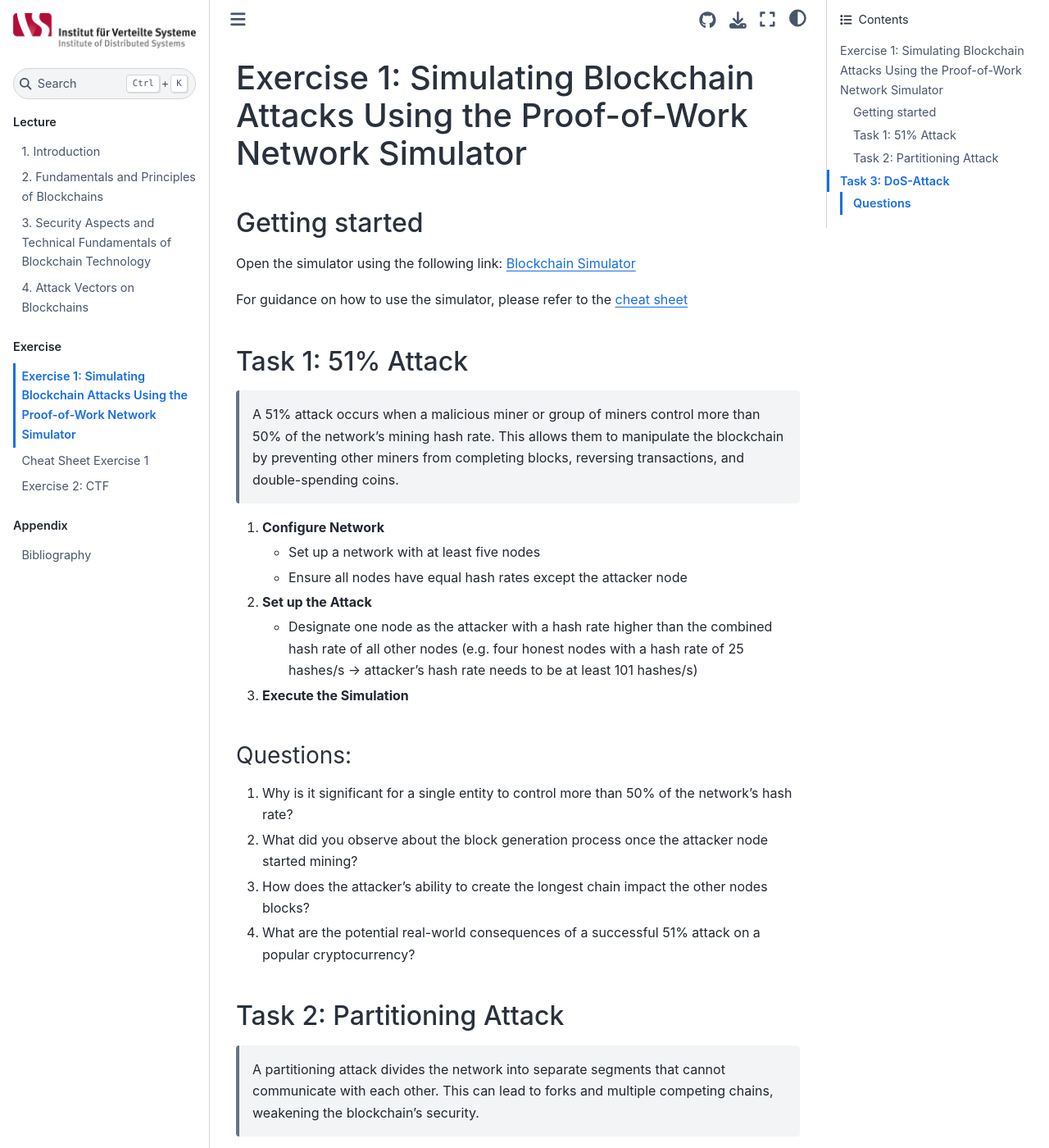
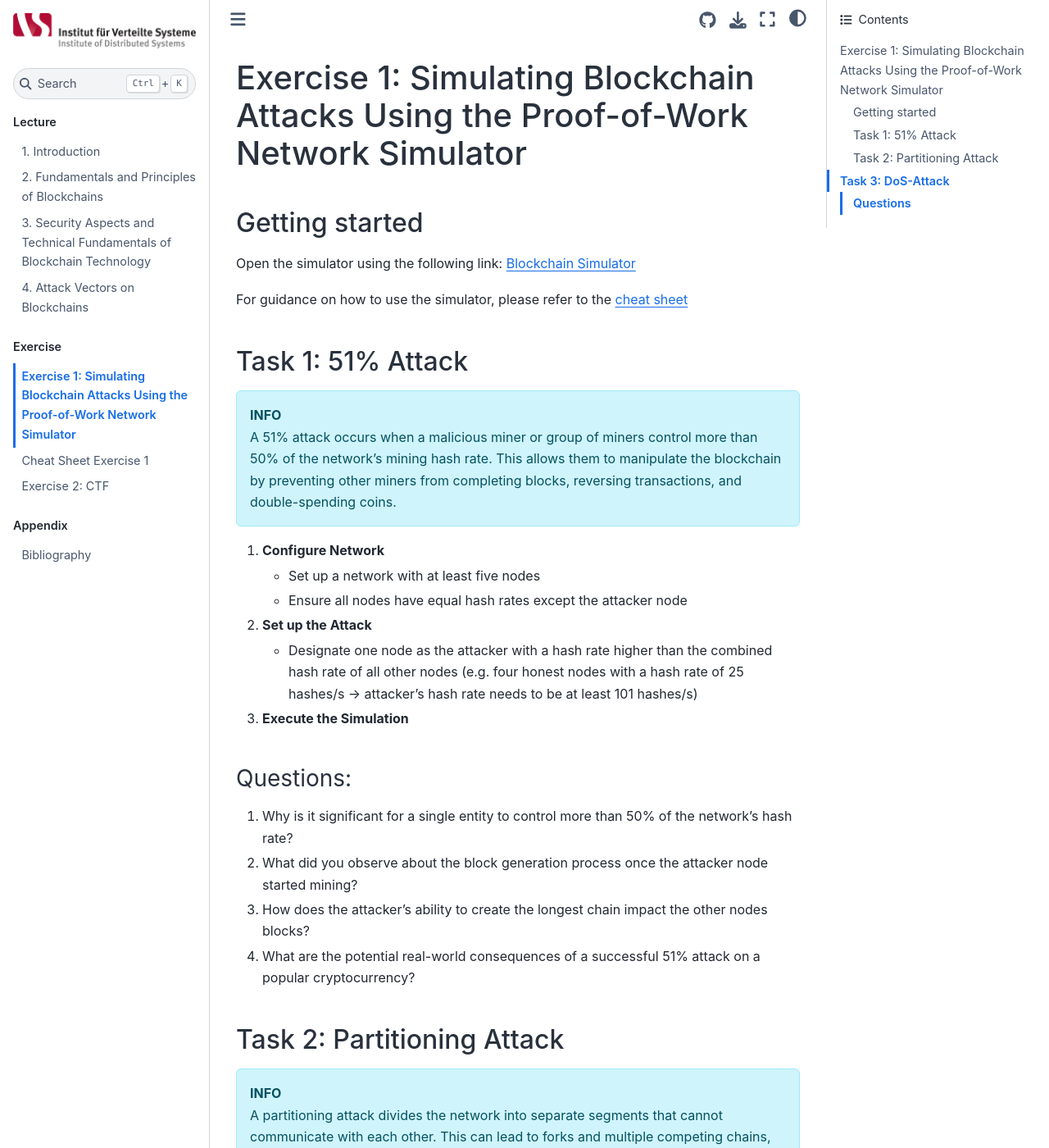
Before and after one commit to phelstab/blocksec, a Jupyter Book: the page built from book/1_exercise.md, in a window 1280 px wide and 1400 px high. Shown: the whole window at 82% size. Built offline with Jupyter Book 1.0.4 settings and Sphinx 7.4.7 and the Sphinx Book theme 1.1.4, drawn with Linux system fonts in a browser that asks for light colours.

Commit message:
chores: fixed formatting, added further notes

```diff
--- a/book/1_exercise.md
+++ b/book/1_exercise.md
@@ -12,7 +12,9 @@ For guidance on how to use the simulator, please refer to the [cheat sheet](http
 
 ### Task 1: 51% Attack
 
-> A 51% attack occurs when a malicious miner or group of miners control more than 50% of the network’s mining hash rate. This allows them to manipulate the blockchain by preventing other miners from completing blocks, reversing transactions, and double-spending coins.
+<div class="alert alert-info"><b>INFO</b><br />
+A 51% attack occurs when a malicious miner or group of miners control more than 50% of the network’s mining hash rate. This allows them to manipulate the blockchain by preventing other miners from completing blocks, reversing transactions, and double-spending coins.
+</div>
 
 1. **Configure Network**
    - Set up a network with at least five nodes
@@ -35,7 +37,9 @@ For guidance on how to use the simulator, please refer to the [cheat sheet](http
 
 ### Task 2: Partitioning Attack
 
-> A partitioning attack divides the network into separate segments that cannot communicate with each other. This can lead to forks and multiple competing chains, weakening the blockchain’s security.
+<div class="alert alert-info"><b>INFO</b><br />
+A partitioning attack divides the network into separate segments that cannot communicate with each other. This can lead to forks and multiple competing chains, weakening the blockchain’s security.
+</div>
 
 1. **Configure Network**
    - Set up a network with at least eight nodes arranged in two groups (e.g., 3 & 5)
@@ -59,7 +63,9 @@ For guidance on how to use the simulator, please refer to the [cheat sheet](http
 
 ## Task 3: DoS-Attack
 
-> A Denial of Service (DoS) attack involves overwhelming the network or specific nodes with excessive traffic, causing disruptions and preventing normal operations.
+<div class="alert alert-info"><b>INFO</b><br />
+A Denial of Service (DoS) attack involves overwhelming the network or specific nodes with excessive traffic, causing disruptions and preventing normal operations.
+</div>
 
 1. **Configure Network**
    - Set up a network with at least four nodes and set the bandwidth of each node to 100 MBps
```
